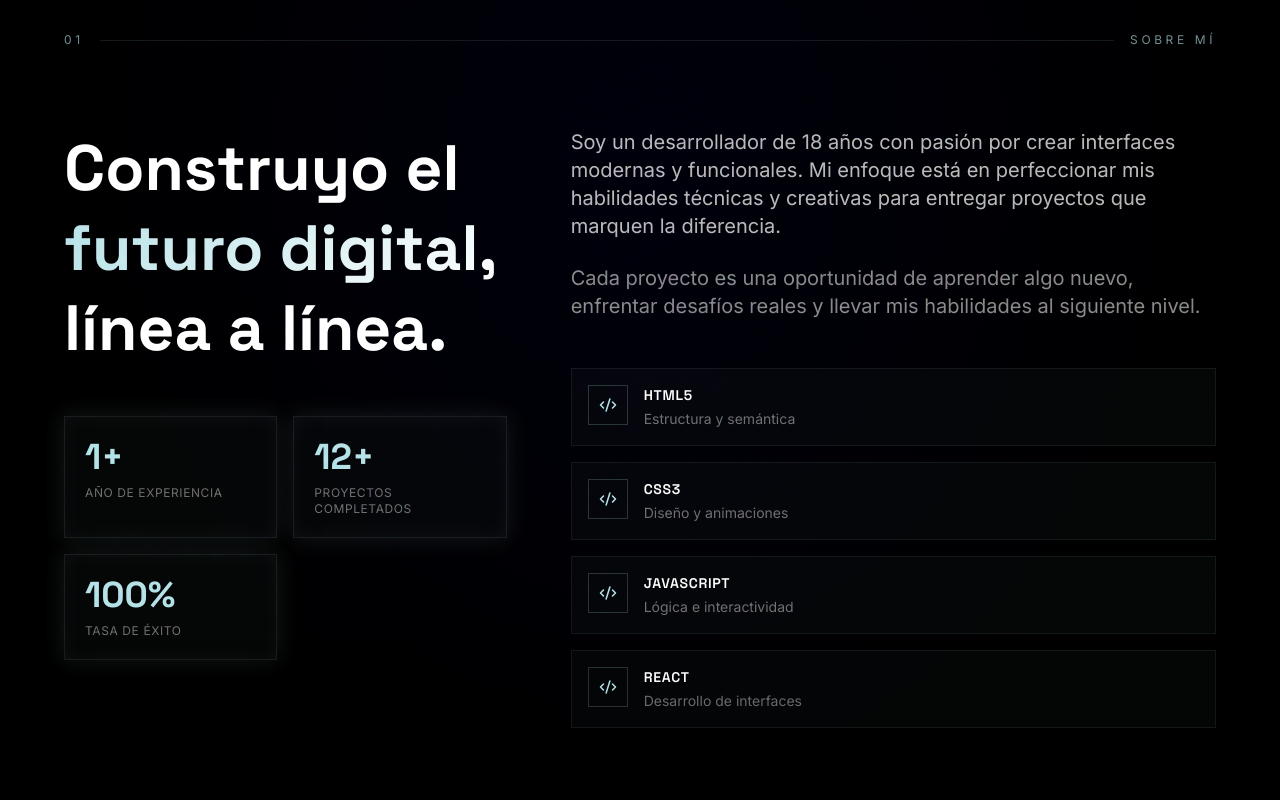
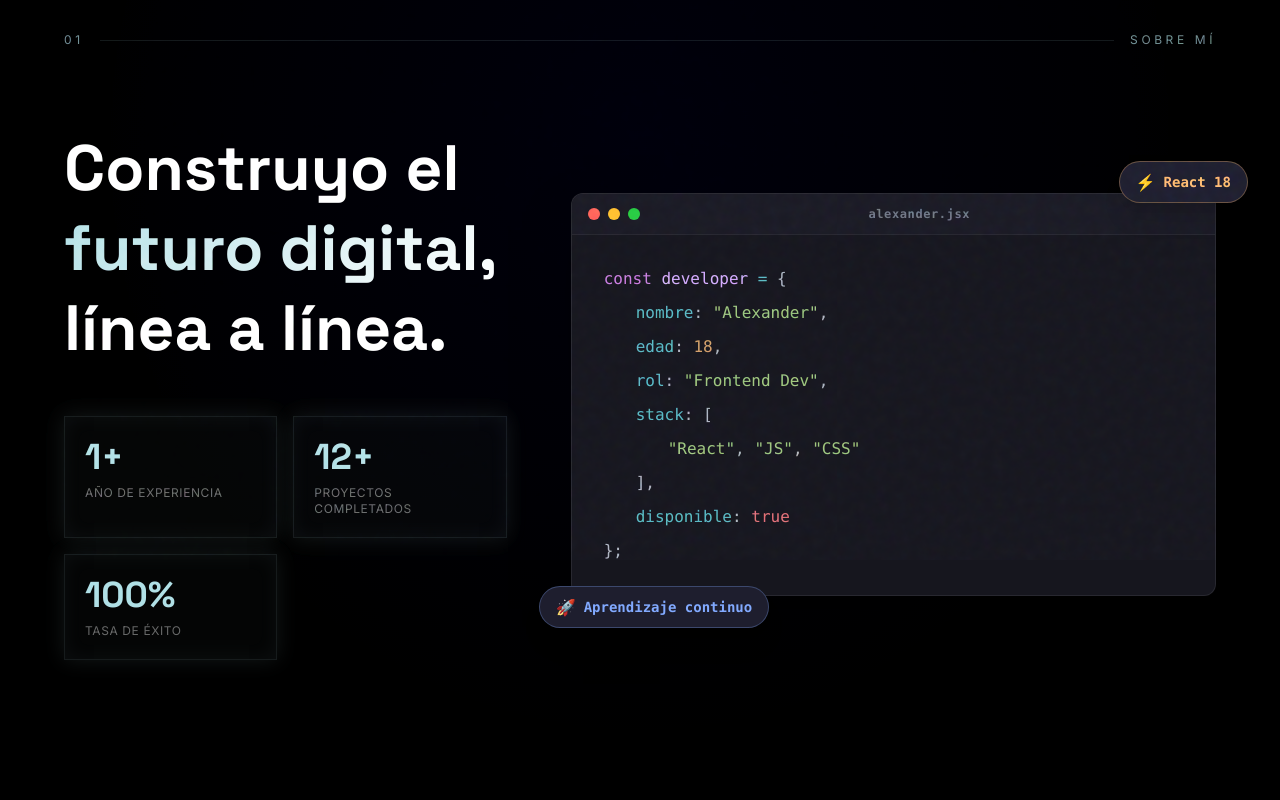
Before and after one commit to nuveneqra007-rgb/portafolio-3d-Alexander, a React (Vite) app: page / in a window 1280 px wide. Shown: the part 960-1760 px from the top of the page. Built offline with nearby package versions, Linux system fonts and the light colour scheme.

Commit message:
feat: add Nova AI project and enhance About section with Mac-style code card

```diff
--- a/src/sections/About.tsx
+++ b/src/sections/About.tsx
@@ -1,8 +1,6 @@
 import { useEffect, useRef } from 'react';
 import gsap from 'gsap';
 import { ScrollTrigger } from 'gsap/ScrollTrigger';
-import { Code2 } from 'lucide-react';
-
 gsap.registerPlugin(ScrollTrigger);
 
 const stats = [
@@ -11,19 +9,11 @@ const stats = [
   { value: '100%', label: 'Tasa de Éxito' },
 ];
 
-const skills = [
-  { icon: Code2, label: 'HTML5', items: 'Estructura y semántica' },
-  { icon: Code2, label: 'CSS3', items: 'Diseño y animaciones' },
-  { icon: Code2, label: 'JavaScript', items: 'Lógica e interactividad' },
-  { icon: Code2, label: 'React', items: 'Desarrollo de interfaces' },
-];
-
 export default function About() {
   const sectionRef = useRef<HTMLElement>(null);
   const headingRef = useRef<HTMLHeadingElement>(null);
   const textRef = useRef<HTMLDivElement>(null);
   const statsRef = useRef<HTMLDivElement>(null);
-  const skillsRef = useRef<HTMLDivElement>(null);
 
   useEffect(() => {
     const ctx = gsap.context(() => {
@@ -44,15 +34,16 @@ export default function About() {
         }
       );
 
-      // Text paragraphs
+      // Code Card animation
       gsap.fromTo(
         textRef.current?.children || [],
-        { opacity: 0, y: 40 },
+        { opacity: 0, y: 40, scale: 0.95 },
         {
           opacity: 1,
           y: 0,
+          scale: 1,
           duration: 0.8,
-          stagger: 0.15,
+          stagger: 0.2,
           ease: 'power3.out',
           scrollTrigger: {
             trigger: textRef.current,
@@ -75,24 +66,6 @@ export default function About() {
           ease: 'back.out(1.7)',
           scrollTrigger: {
             trigger: statsRef.current,
-            start: 'top 80%',
-            toggleActions: 'play none none none',
-          },
-        }
-      );
-
-      // Skills
-      gsap.fromTo(
-        skillsRef.current?.children || [],
-        { opacity: 0, x: 50 },
-        {
-          opacity: 1,
-          x: 0,
-          duration: 0.7,
-          stagger: 0.12,
-          ease: 'power3.out',
-          scrollTrigger: {
-            trigger: skillsRef.current,
             start: 'top 80%',
             toggleActions: 'play none none none',
           },
@@ -196,64 +169,90 @@ export default function About() {
             </div>
           </div>
 
-          {/* Right column - Text */}
-          <div className="lg:col-span-7">
-            <div ref={textRef}>
-              <p
-                className="font-body text-lg lg:text-xl leading-relaxed"
-                style={{ color: 'rgba(255, 255, 255, 0.7)' }}
+          {/* Right column - Code Card */}
+          <div className="lg:col-span-7 flex items-center justify-center">
+            <div ref={textRef} className="relative w-full max-w-2xl mt-8 lg:mt-0 z-10" data-cursor-hover>
+
+              {/* The Card */}
+              <div
+                className="relative rounded-xl overflow-hidden border transition-all duration-500 hover:border-[rgba(176,224,230,0.3)] w-full"
+                style={{
+                  borderColor: 'rgba(255, 255, 255, 0.08)',
+                  backgroundColor: '#16161e',
+                  boxShadow: '0 25px 50px -12px rgba(0, 0, 0, 0.5)',
+                  opacity: 0, // for GSAP
+                }}
               >
-                Soy un desarrollador de 18 años con pasión por crear interfaces modernas y funcionales. Mi enfoque está en perfeccionar mis habilidades técnicas y creativas para entregar proyectos que marquen la diferencia.
-              </p>
+                {/* Window Header */}
+                <div className="flex items-center px-4 py-3 border-b" style={{ borderColor: 'rgba(255, 255, 255, 0.05)', backgroundColor: '#1a1a24' }}>
+                  <div className="flex gap-2">
+                    <div className="w-3 h-3 rounded-full bg-[#ff5f56]" />
+                    <div className="w-3 h-3 rounded-full bg-[#ffbd2e]" />
+                    <div className="w-3 h-3 rounded-full bg-[#27c93f]" />
+                  </div>
+                  <div className="flex-1 text-center font-mono text-xs text-gray-500 font-semibold tracking-wider">
+                    alexander.jsx
+                  </div>
+                </div>
 
-              <p
-                className="font-body text-lg lg:text-xl leading-relaxed mt-6"
-                style={{ color: 'rgba(255, 255, 255, 0.5)' }}
-              >
-                Cada proyecto es una oportunidad de aprender algo nuevo, enfrentar desafíos reales y llevar mis habilidades al siguiente nivel.
-              </p>
-            </div>
-
-            {/* Skills */}
-            <div ref={skillsRef} className="mt-12 space-y-4">
-              {skills.map((skill, i) => {
-                const Icon = skill.icon;
-                return (
-                  <div
-                    key={i}
-                    className="flex items-start gap-4 p-4 border transition-all duration-300 hover:border-[rgba(176,224,230,0.3)]"
-                    style={{
-                      borderColor: 'rgba(176, 224, 230, 0.08)',
-                      backgroundColor: 'rgba(176, 224, 230, 0.02)',
-                      opacity: 0,
-                    }}
-                    data-cursor-hover
-                  >
-                    <div
-                      className="w-10 h-10 flex items-center justify-center flex-shrink-0"
-                      style={{
-                        border: '1px solid rgba(176, 224, 230, 0.2)',
-                      }}
-                    >
-                      <Icon size={18} style={{ color: '#B0E0E6' }} />
+                {/* Window Body */}
+                <div className="p-6 md:p-8 font-mono text-[13px] sm:text-sm md:text-base overflow-x-auto">
+                  <div className="flex flex-col gap-2.5 min-w-max">
+                    <div>
+                      <span style={{ color: '#c678dd' }}>const</span> <span style={{ color: '#d2a8ff' }}>developer</span> <span style={{ color: '#56b6c2' }}>=</span> <span style={{ color: '#abb2bf' }}>{'{'}</span>
+                    </div>
+                    <div className="pl-6 md:pl-8">
+                      <span style={{ color: '#56b6c2' }}>nombre</span><span style={{ color: '#abb2bf' }}>:</span> <span style={{ color: '#98c379' }}>"Alexander"</span><span style={{ color: '#abb2bf' }}>,</span>
+                    </div>
+                    <div className="pl-6 md:pl-8">
+                      <span style={{ color: '#56b6c2' }}>edad</span><span style={{ color: '#abb2bf' }}>:</span> <span style={{ color: '#d19a66' }}>18</span><span style={{ color: '#abb2bf' }}>,</span>
+                    </div>
+                    <div className="pl-6 md:pl-8">
+                      <span style={{ color: '#56b6c2' }}>rol</span><span style={{ color: '#abb2bf' }}>:</span> <span style={{ color: '#98c379' }}>"Frontend Dev"</span><span style={{ color: '#abb2bf' }}>,</span>
+                    </div>
+                    <div className="pl-6 md:pl-8">
+                      <span style={{ color: '#56b6c2' }}>stack</span><span style={{ color: '#abb2bf' }}>:</span> <span style={{ color: '#abb2bf' }}>[</span>
+                    </div>
+                    <div className="pl-12 md:pl-16">
+                      <span style={{ color: '#98c379' }}>"React"</span><span style={{ color: '#abb2bf' }}>,</span> <span style={{ color: '#98c379' }}>"JS"</span><span style={{ color: '#abb2bf' }}>,</span> <span style={{ color: '#98c379' }}>"CSS"</span>
+                    </div>
+                    <div className="pl-6 md:pl-8">
+                      <span style={{ color: '#abb2bf' }}>]</span><span style={{ color: '#abb2bf' }}>,</span>
+                    </div>
+                    <div className="pl-6 md:pl-8">
+                      <span style={{ color: '#56b6c2' }}>disponible</span><span style={{ color: '#abb2bf' }}>:</span> <span style={{ color: '#e06c75' }}>true</span>
                     </div>
                     <div>
-                      <div
-                        className="font-display text-sm font-semibold uppercase tracking-wider"
-                        style={{ color: '#ffffff' }}
-                      >
-                        {skill.label}
-                      </div>
-                      <div
-                        className="font-body text-sm mt-1"
-                        style={{ color: 'rgba(255, 255, 255, 0.4)' }}
-                      >
-                        {skill.items}
-                      </div>
+                      <span style={{ color: '#abb2bf' }}>{'}'}</span><span style={{ color: '#abb2bf' }}>;</span>
                     </div>
                   </div>
-                );
-              })}
+                </div>
+              </div>
+
+              {/* Badges */}
+              <div
+                className="absolute -top-4 -right-2 sm:-top-6 sm:-right-6 md:-top-8 md:-right-8 px-4 py-2 rounded-full border shadow-xl flex items-center gap-2 z-20 pointer-events-none"
+                style={{
+                  backgroundColor: '#1e1e2e',
+                  borderColor: 'rgba(255, 184, 108, 0.3)',
+                  opacity: 0, // for GSAP
+                }}
+              >
+                <span>⚡</span>
+                <span className="font-mono text-xs sm:text-sm font-semibold" style={{ color: '#ffb86c' }}>React 18</span>
+              </div>
+
+              <div
+                className="absolute -bottom-4 -left-2 sm:-bottom-6 sm:-left-6 md:-bottom-8 md:-left-8 px-4 py-2 rounded-full border shadow-xl flex items-center gap-2 z-20 pointer-events-none"
+                style={{
+                  backgroundColor: '#1e1e2e',
+                  borderColor: 'rgba(130, 170, 255, 0.3)',
+                  opacity: 0, // for GSAP
+                }}
+              >
+                <span>🚀</span>
+                <span className="font-mono text-xs sm:text-sm font-semibold" style={{ color: '#82aaff' }}>Aprendizaje continuo</span>
+              </div>
             </div>
           </div>
         </div>
--- a/src/sections/Projects.tsx
+++ b/src/sections/Projects.tsx
@@ -6,6 +6,15 @@ import { ExternalLink } from 'lucide-react';
 gsap.registerPlugin(ScrollTrigger);
 
 const projects = [
+  {
+    title: 'NOVA AI',
+    category: 'Asistente IA',
+    description: 'Asistente de investigación con IA, con persistencia en la nube y arquitectura escalable.',
+    image: '/nova-ai.png',
+    tech: ['React', 'FastAPI', 'Supabase', 'Python'],
+    liveUrl: 'https://nova-ai-three-zeta.vercel.app/',
+    githubUrl: '#',
+  },
   {
     title: 'COKELAB',
     category: 'Landing Page',
```
Also changed, not shown: public/nova-ai.png (added), public/playa-paraiso.png.
